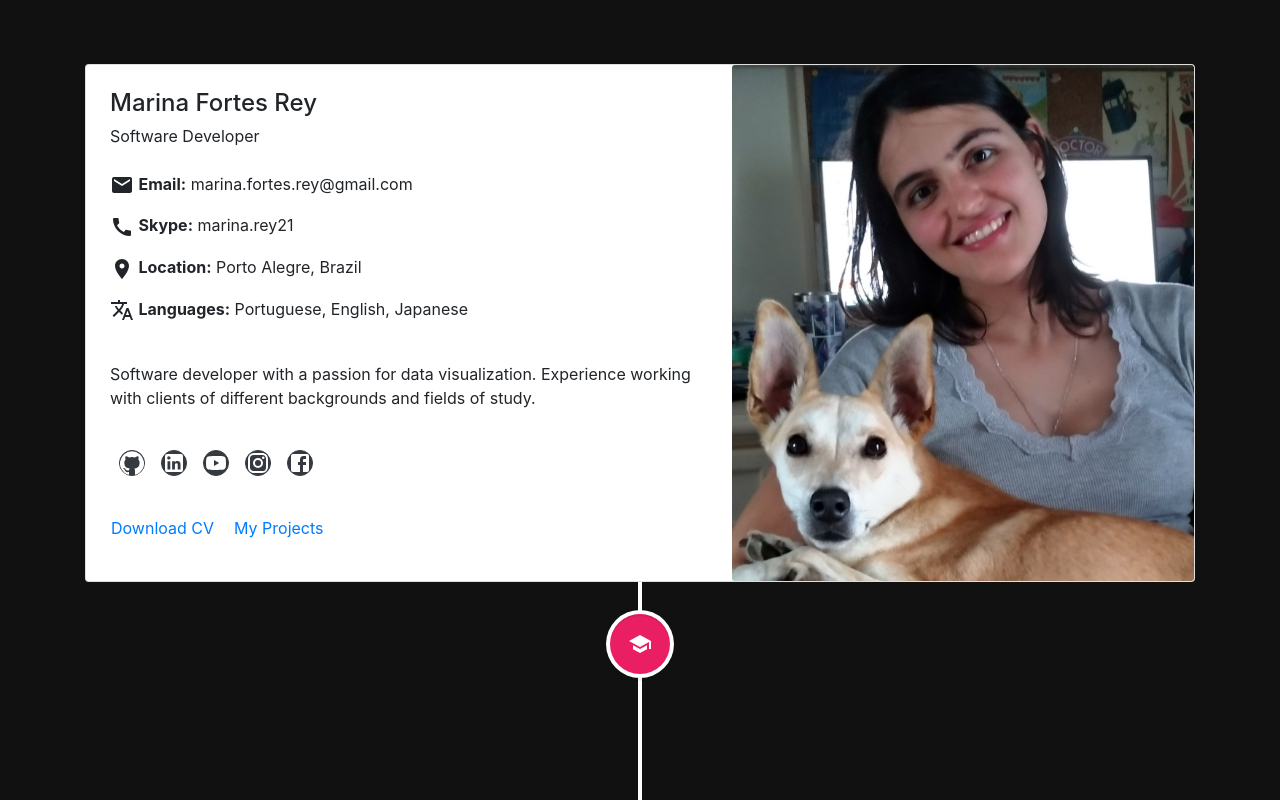
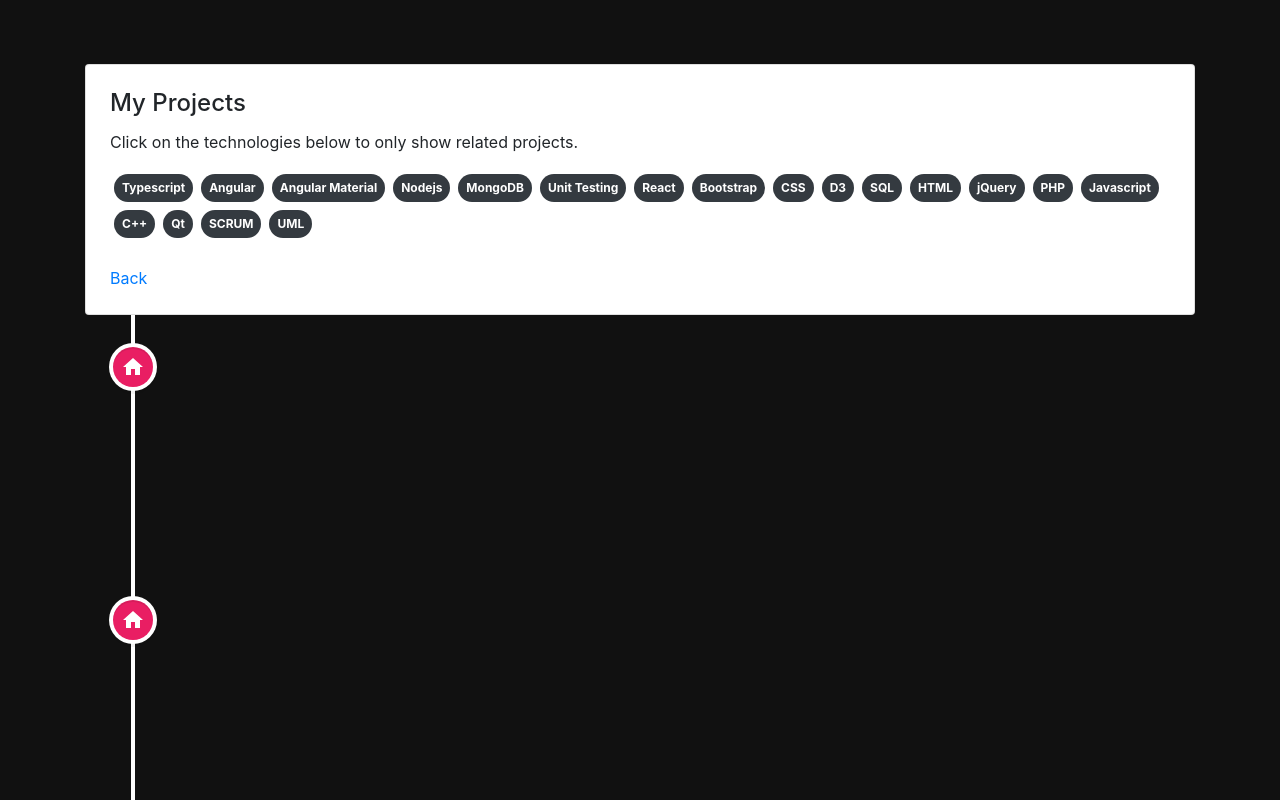
Before and after one commit to marinaFrey/CV, a React (Create React App) app: page /#/projects in a window 1280 px wide. Before the commit this address led to /home. Shown: the top 800 px of the page. Built offline with nearby package versions, Linux system fonts and the light colour scheme.

Commit message:
fixing routing issues

```diff
--- a/src/App.js
+++ b/src/App.js
@@ -1,15 +1,15 @@
 import React from 'react';
 import './App.css';
-import { BrowserRouter } from 'react-router-dom';
+import { HashRouter } from 'react-router-dom';
 import Main from './components/MainComponent';
 
 function App() {
   return (
-    <BrowserRouter >
+    <HashRouter >
       <div className="App">
         <Main />
       </div>
-    </BrowserRouter>
+    </HashRouter>
   );
 }
 
--- a/src/components/HomeComponent.js
+++ b/src/components/HomeComponent.js
@@ -1,5 +1,6 @@
 import React from 'react';
 import { Card, CardSubtitle, CardImg, CardLink, CardTitle, Button, Row, Col } from 'reactstrap';
+import { Link } from "react-router-dom";
 import '../App.css';
 import Experiences from './VerticalTimelineComponent';
 import EmailIcon from '@material-ui/icons/Email';
@@ -51,7 +52,7 @@ const Home = ({ personalInfo, experiences }) => {
                             <CardLink href={`${process.env.PUBLIC_URL}/assets/resume_Marina_Fortes_Rey.pdf `}
                                         target="_blank"
                                         rel="noopener noreferrer">Download CV</CardLink>
-                            <CardLink href={`${process.env.PUBLIC_URL}/projects`}>My Projects</CardLink>
+                            <CardLink tag={Link} to={`/projects`}>My Projects</CardLink>
                         </Row>
 
 
--- a/src/components/MainComponent.js
+++ b/src/components/MainComponent.js
@@ -26,10 +26,10 @@ class Main extends Component {
         return (
             <div>
                 <Switch>
-                    <Route path={`${process.env.PUBLIC_URL}/home`}  component={() => <Home personalInfo={this.state.personalInfo} experiences={this.state.experiences}/>} />
-                    <Route exact path={`${process.env.PUBLIC_URL}/projects`} component={() => <ProjectsList projects={this.state.projects} />} />
-                    <Route path={`${process.env.PUBLIC_URL}/projects/:projectId`} component={ProjectWithId} />
-                    <Redirect to={`${process.env.PUBLIC_URL}/home`}  />
+                    <Route path={`/home`}  component={() => <Home personalInfo={this.state.personalInfo} experiences={this.state.experiences}/>} />
+                    <Route exact path={`/projects`} component={() => <ProjectsList projects={this.state.projects} />} />
+                    <Route path={`/projects/:projectId`} component={ProjectWithId} />
+                    <Redirect to={`/home`}  />
                 </Switch>
             </div>
         );
--- a/src/components/ProjectDetailComponent.js
+++ b/src/components/ProjectDetailComponent.js
@@ -6,6 +6,7 @@ import {
     CarouselControl,
     CarouselIndicators,
     CarouselCaption } from 'reactstrap';
+import { Link } from "react-router-dom";
 
 class PhotoCarousel extends Component {
     constructor(props) {
@@ -90,7 +91,7 @@ const ProjectDetail = ({ project }) => {
                         <PhotoCarousel photos={project.photos}/>
                         <h4>About</h4>
                         <p> {project.longDescription} </p>
-                        <CardLink href={`${process.env.PUBLIC_URL}/projects`}>Back</CardLink>
+                        <CardLink tag={Link} to={`/projects`} >Back</CardLink>
                     </Col>
                 </Row>
             </Card>
--- a/src/components/ProjectsListComponent.js
+++ b/src/components/ProjectsListComponent.js
@@ -1,5 +1,6 @@
 import React, { Component } from 'react';
 import { Card, CardLink , Col, Row, Button, CardTitle, Badge } from 'reactstrap';
+import { Link } from "react-router-dom";
 import { VerticalTimeline, VerticalTimelineElement } from 'react-vertical-timeline-component';
 import 'react-vertical-timeline-component/style.min.css';
 import WorkIcon from '@material-ui/icons/Work';
@@ -37,7 +38,7 @@ const Element = ({ project, color, icon }) => {
             <h3 className="vertical-timeline-element-title">{project.name}</h3>
             <p> {project.description} </p>
             <ProjectPageButton link={project.link} />
-            <Button color="secondary" style={{ float: 'right' }} className="m-1" href={`${process.env.PUBLIC_URL}/projects/${project.id}`}>More Details</Button>
+            <Button color="secondary" style={{ float: 'right' }} className="m-1" tag={Link} to={`/projects/${project.id}`}>More Details</Button>
         </VerticalTimelineElement>
     );
 }
@@ -119,7 +120,7 @@ class ProjectsList extends Component {
                             <p> Click on the technologies below to only show related projects. </p>
                             {tagsElements}
                             <br></br><br></br>
-                            <CardLink href={`${process.env.PUBLIC_URL}/home`}>Back</CardLink>
+                            <CardLink tag={Link} to={`/home`}>Back</CardLink>
                         </Col>
                     </Row>
                 </Card>
```
Also changed, not shown: 11 other files (tests, documents, lock files or other folders).
